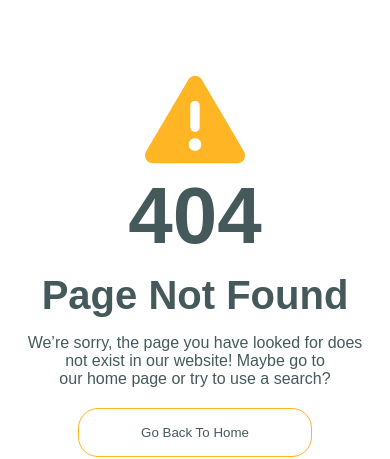
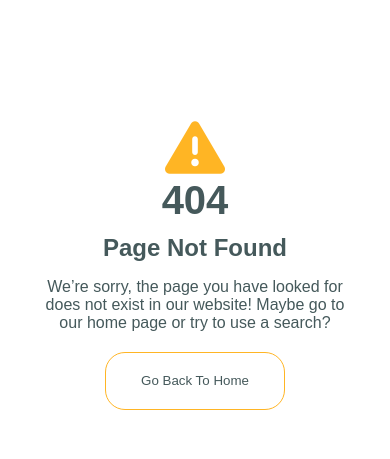
Before and after one commit to bilalashrafali123/Vegetables-Store, a React (Vite) app: page /page404 in a window 390 px wide. Shown: the part 402-861 px from the top of the page. Built offline with nearby package versions, Linux system fonts and the light colour scheme.

Commit message:
updated...

```diff
--- a/src/components/Page404/index.scss
+++ b/src/components/Page404/index.scss
@@ -2,6 +2,7 @@
   max-width: 1320px;
   margin: 0 auto;
   width: 100%;
+  // padding: 0 16px;
 }
 
 .wrapper {
@@ -11,35 +12,36 @@
   align-items: center;
   text-align: center;
   flex-direction: column;
+  padding: 20px;
 }
 
 .page-icon i {
-    font-size: 100px;
+  font-size: 110px;
   color: #ffb524;
 }
 
 .page-icon h1 {
   font-size: 80px;
- color:#45595b;
+  color: #45595b;
 }
 
 .page-icon h2 {
   font-size: 40px;
-    color:#45595b;
-
+  color: #45595b;
 }
 
-.page-icon P {
-    color:#45595b;
+.page-icon p {
+  color: #45595b;
   margin-top: 10px;
+  font-size: 18px;
 }
 
 .page-icon button {
   width: 233.46px;
-    height: 57.6;
+  height: 57.6px;
   margin-top: 20px;
   padding: 16px 48px;
-    border: 1px solid  #ffb524 ;
+  border: 1px solid #ffb524;
   border-radius: 20px;
   vertical-align: middle;
   color: #45595b;
@@ -47,8 +49,49 @@
   cursor: pointer;
   transition: all 0.3s ease;
 
-
   &:hover {
     background-color: #ffb524;
   }
 }
+
+@media (max-width: 992px) {
+  .page-icon i {
+    font-size: 80px;
+  }
+
+  .page-icon h1 {
+    font-size: 60px;
+  }
+
+  .page-icon h2 {
+    font-size: 30px;
+  }
+
+  .page-icon button {
+    width: 200px;
+    padding: 14px 36px;
+  }
+}
+
+@media (max-width: 576px) {
+  .page-icon i {
+    font-size: 60px;
+  }
+
+  .page-icon h1 {
+    font-size: 40px;
+  }
+
+  .page-icon h2 {
+    font-size: 24px;
+  }
+
+  .page-icon p {
+    font-size: 16px;
+  }
+
+  .page-icon button {
+    width: 180px;
+    padding: 12px 24px;
+  }
+}
```
Lines whose indentation alone changed are shown as unchanged.
